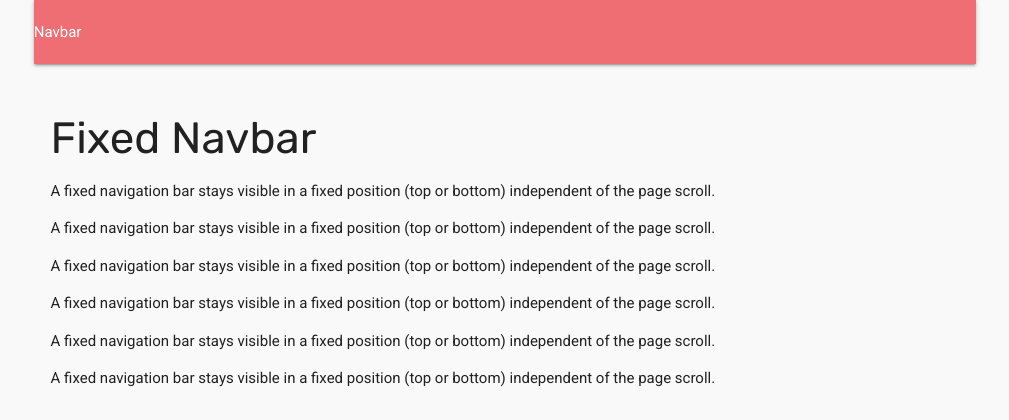
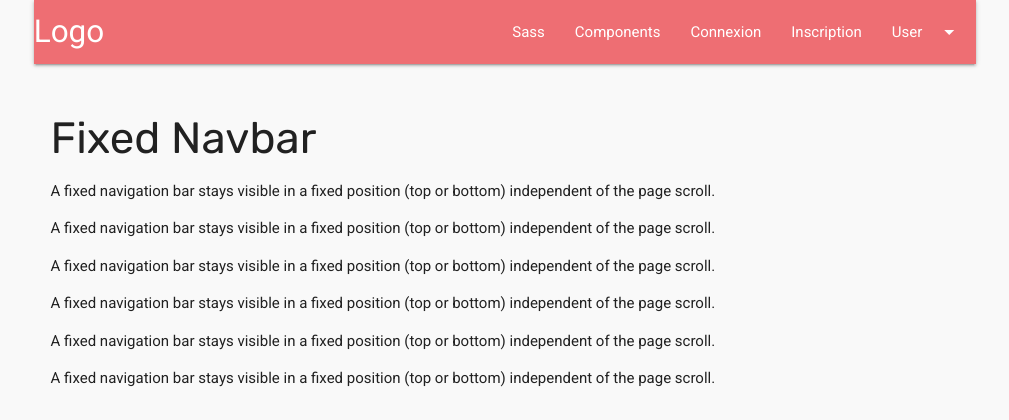
Before and after one commit to Pand3mie/SF4, a Symfony app: template templates/home/home.html.twig in a window 1280 px wide. Shown: the top 420 px of the page, without its empty margins (135-1144 px from the left). Run offline with Twig, Linux system fonts and the light colour scheme; the template is opened without the code that fills it, so the values that code supplies are empty; style sheets or scripts are compiled from the project's sources; some libraries are stand-ins or nearby versions.

Commit message:
Commit 16h

```diff
--- a/assets/js/app.js
+++ b/assets/js/app.js
@@ -1,4 +1,9 @@
 
 import M from 'materialize-css/dist/js/materialize.min.js'
 
-var $ = require('jquery');
+const $ = require('jquery');
+global.$ = global.jQuery = $;
+
+$( document ).ready(function(){
+$(".dropdown-trigger").dropdown();
+});
--- a/composer.json
+++ b/composer.json
@@ -24,7 +24,8 @@
         "symfony/validator": "*",
         "symfony/web-link": "*",
         "symfony/webpack-encore-pack": "^1.0",
-        "symfony/yaml": "*"
+        "symfony/yaml": "*",
+        "whiteoctober/breadcrumbs-bundle": "^1.4"
     },
     "require-dev": {
         "doctrine/doctrine-fixtures-bundle": "^3.0",
--- a/config/bundles.php
+++ b/config/bundles.php
@@ -17,4 +17,5 @@ return [
     FOS\UserBundle\FOSUserBundle::class => ['all' => true],
     Doctrine\Bundle\FixturesBundle\DoctrineFixturesBundle::class => ['dev' => true, 'test' => true],
     EasyCorp\Bundle\EasyAdminBundle\EasyAdminBundle::class => ['all' => true],
+    WhiteOctober\BreadcrumbsBundle\WhiteOctoberBreadcrumbsBundle::class => ['all' => true],
 ];
--- a/templates/default/base.html.twig
+++ b/templates/default/base.html.twig
@@ -2,7 +2,7 @@
 <html>
     <head>
         <meta charset="UTF-8">
-        <title>{% block title %}Welcome!{% endblock %}</title>
+        <title>{% block title %}Pand3mie{% endblock %}</title>
         {% block stylesheets %}
         <link rel="stylesheet" href="{{ asset('build/css/app.css') }}" />
         <link href="https://fonts.googleapis.com/icon?family=Material+Icons" rel="stylesheet">
@@ -12,6 +12,8 @@
         {% block header %}{% endblock %}
         {% block menu %}{% endblock %}
         {% block body %}{% endblock %}
-        {% block javascripts %}{% endblock %}
+        {% block javascripts %}
+        <script src="{{asset('build/js/app.js')}}"></script>
+        {% endblock %}
     </body>
 </html>
--- a/templates/default/menu.html.twig
+++ b/templates/default/menu.html.twig
@@ -1,3 +1,31 @@
-<nav class="navbar-expand-md navbar-dark fixed-top bg-dark">
-    <span class="navbar-brand mb-0 h1">Navbar</span>
-</nav>
+<!-- Dropdown Structure -->
+<ul id="dropdown1" class="dropdown-content">
+        <li><a href="#!">Profil</a></li>
+        {% if is_granted('ROLE_ADMIN') %}
+        <li class="divider"></li>
+        <li><a href="#!">three</a></li>
+        {% endif %}
+      </ul>
+      <nav>
+        <div class="nav-wrapper">
+          <a href="#!" class="brand-logo">Logo</a>
+          <ul class="right hide-on-med-and-down">
+            <li><a href="sass.html">Sass</a></li>
+            <li><a href="badges.html">Components</a></li>
+            {% if is_granted('ROLE_USER') %}
+            <li class="nav-item">
+                <a class="nav-link" href="{{path('logout')}}">Déconnexion</a>
+            </li>
+        {% else %}
+            <li class="nav-item {% if mainNavLogin is defined %}active{% endif %}">
+                <a class="nav-link" href="{{path('login')}}">Connexion</a>
+            </li>
+            <li class="nav-item {% if mainNavRegistration is defined %}active{% endif %}">
+                <a class="nav-link" href="{{path('app_registration_register')}}">Inscription</a>
+            </li>
+        {% endif %}
+            <!-- Dropdown Trigger -->
+            <li><a class="dropdown-trigger" href="#!" data-target="dropdown1">User<i class="material-icons right">arrow_drop_down</i></a></li>
+          </ul>
+        </div>
+      </nav>
--- a/webpack.config.js
+++ b/webpack.config.js
@@ -44,7 +44,11 @@ Encore
     //.enableTypeScriptLoader()
 
     // uncomment if you're having problems with a jQuery plugin
-    //.autoProvidejQuery()
+    .autoProvideVariables({
+        $: 'jquery',
+        jQuery: 'jquery',
+        'window.jQuery': 'jquery',
+    })
 ;
 
 module.exports = Encore.getWebpackConfig();
```
Also changed, not shown: src/Controller/HomeController.php (+8 -0 lines), 2 other files.
